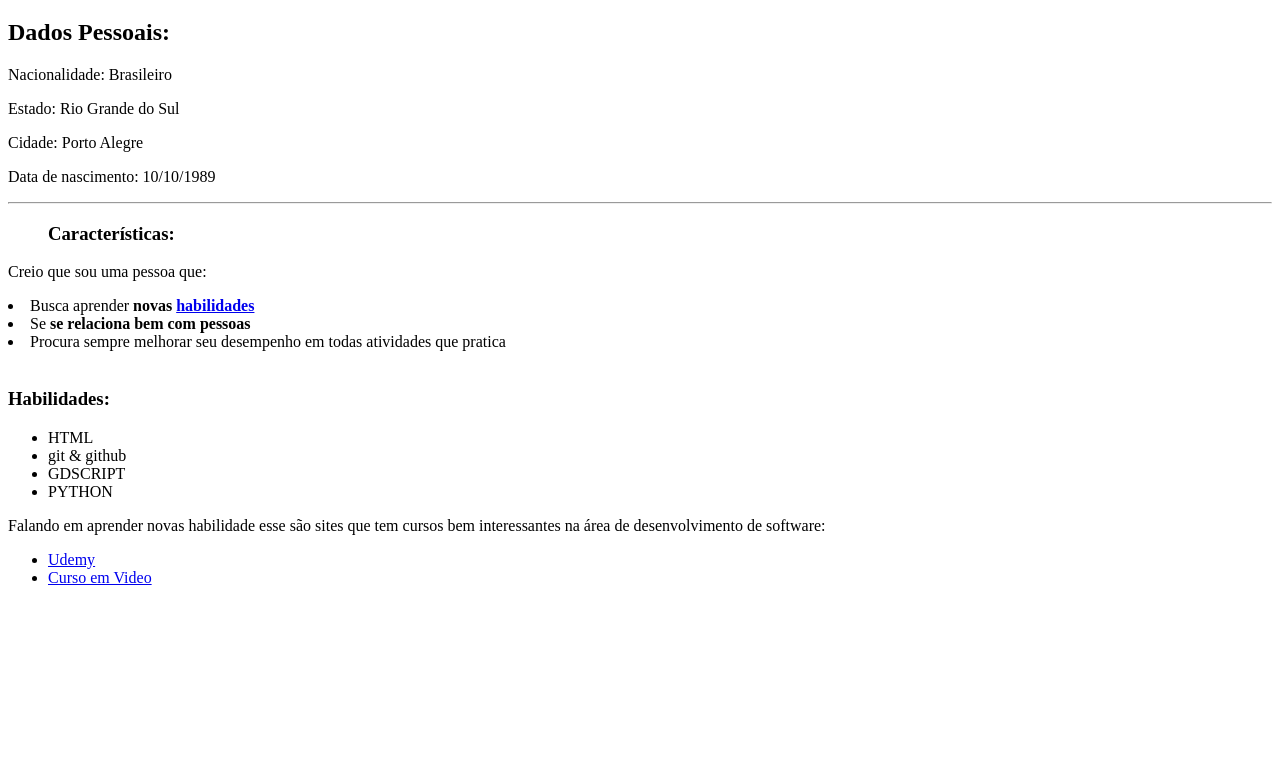
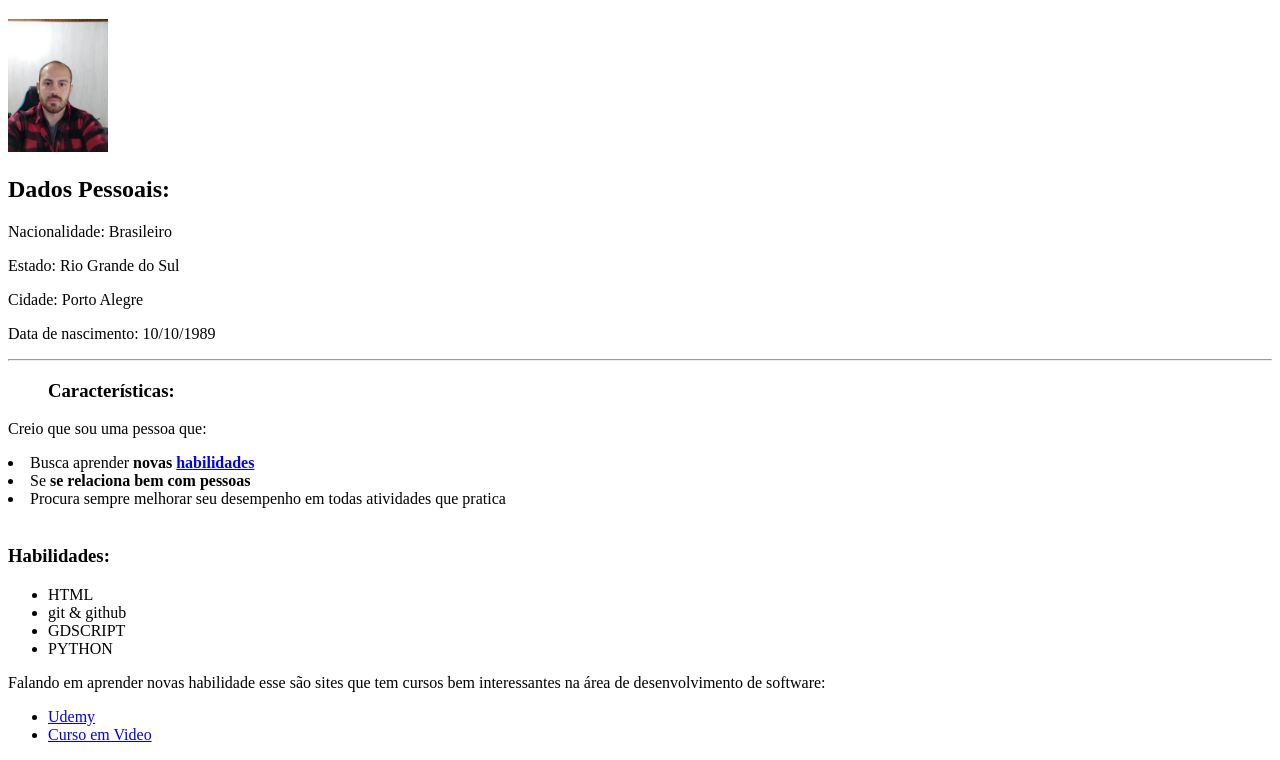
Before and after one commit to GustavoLLorenz/Exercicios-Portf-lio, a plain HTML site: page index.html in a window 1280 px wide. Shown: the part 61-821 px from the top of the page. Before the commit the page ends 800 px from the top, so only its background shows below. Drawn offline with Linux system fonts and the light colour scheme.

Commit message:
Adicionado foto no portfolio

```diff
--- a/index.html
+++ b/index.html
@@ -8,6 +8,8 @@
 </head>
 <body>
     <h1>Gustavo Lopes Lorenz</h1>
+
+    <img src="./fotoportfolio.jpg" alt="foto gustavo" width="100px">
 
     <h2>Dados Pessoais:</h2>
     <p>Nacionalidade: Brasileiro</p>
```
Also changed, not shown: fotoportfolio.jpg (added).
